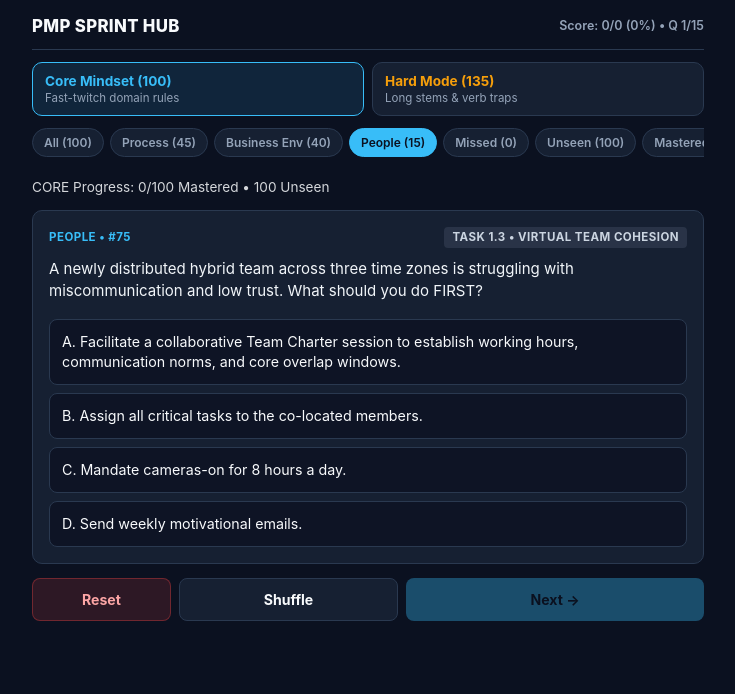
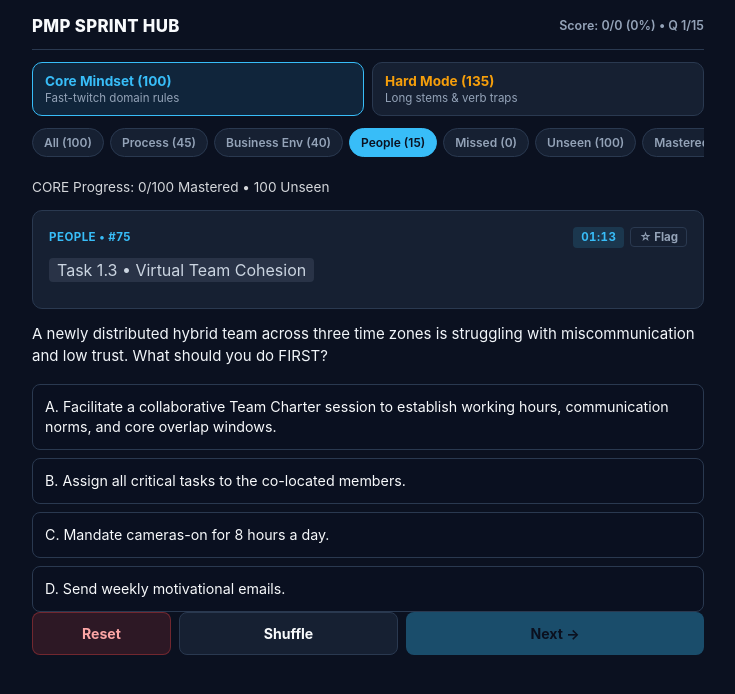
Before and after one commit to anon-user-oss/pmp-sprint, a plain HTML site: page index.html in a window 1280 px wide. Both pictures are taken after a click on the element 640 px from the left and 146 px from the top of the page. Shown: the whole page, without its empty margins (272-1007 px from the left). Drawn offline with Linux system fonts and the light colour scheme.

Commit message:
Implement timer and flagging features in index.html
Added timer functionality and flagging feature to track flagged questions. Updated styles for timer and flag buttons.

```diff
--- a/index.html
+++ b/index.html
@@ -65,6 +65,11 @@
     .btn-primary { background: var(--accent); color: #0b1120; flex: 1.4; }
     .btn-primary.hard { background: var(--hard); }
     .btn-primary:disabled { opacity: 0.35; }
+    .timer-pill { background: rgba(56, 189, 248, 0.14); color: var(--accent); padding: 2px 8px; border-radius: 4px; font-variant-numeric: tabular-nums; }
+    .timer-pill.warn { background: rgba(245, 158, 11, 0.2); color: #fcd34d; }
+    .timer-pill.over { background: rgba(239, 68, 68, 0.22); color: #fca5a5; }
+    .flag-btn { background: none; border: 1px solid var(--border); color: var(--muted); padding: 2px 8px; border-radius: 4px; font-size: 0.72rem; font-weight: 700; cursor: pointer; }
+    .flag-btn.flagged { background: rgba(245, 158, 11, 0.2); border-color: var(--hard); color: #fcd34d; }
   </style>
 </head>
 <body>
@@ -95,6 +100,7 @@
     <!-- Inside <div id="filters">, right after your Missed button -->
     <button class="filter-btn" data-filter="UNSEEN">Unseen (0)</button>
     <button class="filter-btn" data-filter="MASTERED">Mastered (0)</button>
+    <button class="filter-btn" data-filter="FLAGGED">★ Flagged (0)</button>
   </div>
 
   <!-- Right below </div> of #filters -->
@@ -104,8 +110,14 @@
 
   <div class="card">
     <div class="tag-row">
-      <span class="domain-tag" id="domain-label">PROCESS</span>
-      <span class="trap-tag" id="trap-label">Task</span>
+   <span class="domain-tag" id="domain-label">PROCESS</span>
+   <div style="display:flex; align-items:center; gap:6px; margin-left:auto;">
+     <span class="timer-pill" id="timer-label">01:15</span>
+     <button class="flag-btn" id="flag-btn" onclick="toggleFlag()">☆ Flag</button>
+   </div>
+ </div>
+ <div style="margin-bottom:10px;"><span class="trap-tag" id="trap-label">Task</span></div>
+
     </div>
     <div class="question-text" id="question-text">Loading...</div>
     <div class="options" id="options-container"></div>
@@ -2263,23 +2275,70 @@
       score: 0,
       answeredCount: 0,
       missedIds: [],
-      masteredIds: []
+      masteredIds: [],
+      flaggedIds: []
     };
 
     let missedIds = new Set(state.missedIds || []);
     let masteredIds = new Set(state.masteredIds || []);
-    let currentMode = "CORE"; // CORE or HARD
+    let flaggedIds = new Set(state.flaggedIds || []);
+    let currentMode = "CORE";
     let currentFilter = "ALL";
     let activeDeck = [];
     let currentIndex = 0;
+    let currentCorrectShuffledIdx = 0;
+    let timerInterval = null;
+    let secondsRemaining = 75;
 
     function saveState() {
       localStorage.setItem(STORAGE_KEY, JSON.stringify({
         score: state.score,
         answeredCount: state.answeredCount,
         missedIds: Array.from(missedIds),
-        masteredIds: Array.from(masteredIds)
+        masteredIds: Array.from(masteredIds),
+        flaggedIds: Array.from(flaggedIds)
       }));
+    }
+
+    function startQuestionTimer() {
+      clearInterval(timerInterval);
+      secondsRemaining = 75;
+      updateTimerDisplay();
+      timerInterval = setInterval(() => {
+        secondsRemaining--;
+        updateTimerDisplay();
+      }, 1000);
+    }
+
+    function updateTimerDisplay() {
+      const el = document.getElementById("timer-label");
+      if (!el) return;
+      const absSec = Math.abs(secondsRemaining);
+      const mins = String(Math.floor(absSec / 60)).padStart(2, "0");
+      const secs = String(absSec % 60).padStart(2, "0");
+      el.textContent = secondsRemaining < 0 ? `-${mins}:${secs}` : `${mins}:${secs}`;
+      el.className = secondsRemaining <= 0 ? "timer-pill over" : secondsRemaining <= 20 ? "timer-pill warn" : "timer-pill";
+    }
+
+    function toggleFlag() {
+      if (!activeDeck.length || currentIndex >= activeDeck.length) return;
+      const qId = activeDeck[currentIndex].id;
+      if (flaggedIds.has(qId)) {
+        flaggedIds.delete(qId);
+      } else {
+        flaggedIds.add(qId);
+      }
+      saveState();
+      updateFlagButton(qId);
+      document.querySelector('[data-filter="FLAGGED"]').textContent = `★ Flagged (${flaggedIds.size})`;
+    }
+
+    function updateFlagButton(qId) {
+      const btn = document.getElementById("flag-btn");
+      if (!btn) return;
+      const isFlagged = flaggedIds.has(qId);
+      btn.textContent = isFlagged ? "★ Flagged" : "☆ Flag";
+      btn.className = isFlagged ? "flag-btn flagged" : "flag-btn";
     }
 
     function switchMode(mode) {
@@ -2297,12 +2356,11 @@
       const unseenCount = modePool.filter(q => !masteredIds.has(q.id) && !missedIds.has(q.id)).length;
       const masteredCount = modePool.filter(q => masteredIds.has(q.id)).length;
 
-      const unseenBtn = document.querySelector('[data-filter="UNSEEN"]');
-      const masteredBtn = document.querySelector('[data-filter="MASTERED"]');
+      document.querySelector('[data-filter="UNSEEN"]').textContent = `Unseen (${unseenCount})`;
+      document.querySelector('[data-filter="MASTERED"]').textContent = `Mastered (${masteredCount})`;
+      document.querySelector('[data-filter="FLAGGED"]').textContent = `★ Flagged (${flaggedIds.size})`;
+
       const summaryEl = document.getElementById("progress-summary");
-
-      if (unseenBtn) unseenBtn.textContent = `Unseen (${unseenCount})`;
-      if (masteredBtn) masteredBtn.textContent = `Mastered (${masteredCount})`;
       if (summaryEl) {
         summaryEl.textContent = `${currentMode} Progress: ${masteredCount}/${modePool.length} Mastered • ${unseenCount} Unseen`;
       }
@@ -2313,7 +2371,6 @@
       document.getElementById("hard-card-title").textContent = `Hard Mode (${fullBank.filter(q => q.mode === "HARD").length})`;
       const modePool = fullBank.filter(q => q.mode === currentMode);
 
-      // Update filter button counts dynamically for active mode
       document.querySelector('[data-filter="ALL"]').textContent = `All (${modePool.length})`;
       document.querySelector('[data-filter="PROCESS"]').textContent = `Process (${modePool.filter(q => q.domain === "PROCESS").length})`;
       document.querySelector('[data-filter="BUSINESS"]').textContent = `Business Env (${modePool.filter(q => q.domain === "BUSINESS").length})`;
@@ -2330,6 +2387,8 @@
       let filteredPool = [];
       if (currentFilter === "MISSED") {
         filteredPool = fullBank.filter(q => missedIds.has(q.id));
+      } else if (currentFilter === "FLAGGED") {
+        filteredPool = fullBank.filter(q => flaggedIds.has(q.id));
       } else if (currentFilter === "UNSEEN") {
         filteredPool = modePool.filter(q => !masteredIds.has(q.id) && !missedIds.has(q.id));
       } else if (currentFilter === "MASTERED") {
@@ -2340,7 +2399,6 @@
         filteredPool = modePool.filter(q => q.domain === currentFilter);
       }
 
-      // Unseen-First Ordering: 0 = Unseen, 1 = Missed, 2 = Mastered
       const getRank = (id) => (!masteredIds.has(id) && !missedIds.has(id) ? 0 : missedIds.has(id) ? 1 : 2);
       activeDeck = filteredPool
         .map(q => ({ q, sortKey: getRank(q.id) + Math.random() * 0.9 }))
@@ -2358,8 +2416,6 @@
       updateProgressCounts(fullBank.filter(q => q.mode === currentMode));
     }
 
-   let currentCorrectShuffledIdx = 0;
-
     function renderQuestion() {
       const ratBox = document.getElementById("rationale-box");
       const nextBtn = document.getElementById("next-btn");
@@ -2372,10 +2428,13 @@
       nextBtn.textContent = "Next →";
 
       if (activeDeck.length === 0 || currentIndex >= activeDeck.length) {
+        clearInterval(timerInterval);
         domLabel.textContent = "SESSION COMPLETE";
         trapLabel.textContent = "0 Left";
         document.getElementById("question-text").textContent = currentFilter === "MISSED"
           ? "Zero missed questions left in your queue! Switch back to Unseen or All."
+          : currentFilter === "FLAGGED"
+          ? "No flagged questions in your queue. Tap ☆ Flag on any tricky scenario to save it here."
           : currentFilter === "UNSEEN"
           ? "You cleared every unseen question in this filter! Review Missed or switch modes."
           : "You completed all questions in this deck! Tap Shuffle or switch filters to run another pass.";
@@ -2392,11 +2451,12 @@
 
       trapLabel.textContent = item.tag;
       trapLabel.className = isHard ? "trap-tag hard" : "trap-tag";
+      updateFlagButton(item.id);
+      startQuestionTimer();
 
       document.getElementById("question-text").textContent = item.q;
       optsContainer.innerHTML = "";
 
-      // Shuffle options so button positions (A/B/C/D) cannot be memorized on repeats
       const indexedOpts = item.opts.map((text, originalIdx) => ({
         text,
         isCorrect: originalIdx === item.a
@@ -2418,6 +2478,7 @@
     }
 
     function handleAnswer(selectedIdx, selectedBtn) {
+      clearInterval(timerInterval);
       const item = activeDeck[currentIndex];
       const allBtns = document.querySelectorAll(".option-btn");
       allBtns.forEach(b => b.onclick = null);
@@ -2456,6 +2517,7 @@
       currentIndex++;
       renderQuestion();
     }
+
     function shuffleDeck() {
       for (let i = activeDeck.length - 1; i > 0; i--) {
         const j = Math.floor(Math.random() * (i + 1));
@@ -2466,10 +2528,11 @@
     }
 
     function resetProgress() {
-      if (!confirm("Reset your saved score, mastered, and missed queue across all questions?")) return;
-      state = { score: 0, answeredCount: 0, missedIds: [], masteredIds: [] };
+      if (!confirm("Reset your saved score, mastered, missed, and flagged history across all questions?")) return;
+      state = { score: 0, answeredCount: 0, missedIds: [], masteredIds: [], flaggedIds: [] };
       missedIds.clear();
       masteredIds.clear();
+      flaggedIds.clear();
       saveState();
       rebuildDeck();
     }
```
